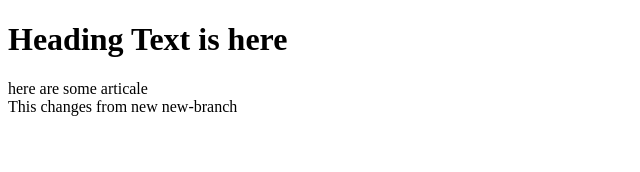
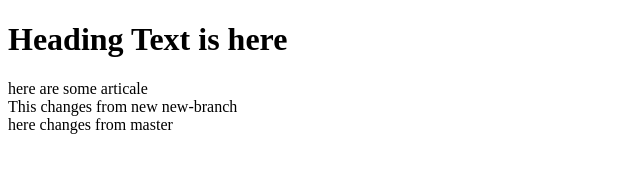
Before and after one commit to md-julhas/home, a plain HTML site: page index.html in a window 1280 px wide. Shown: the whole page, without its empty margins (0-640 px from the left). Drawn offline with Linux system fonts and the light colour scheme.

Commit message:
master changes

```diff
--- a/index.html
+++ b/index.html
@@ -11,5 +11,7 @@
     <article>here are some articale</article>
 
     This changes from new new-branch
+    <br />
+    here changes from master
   </body>
 </html>
```
